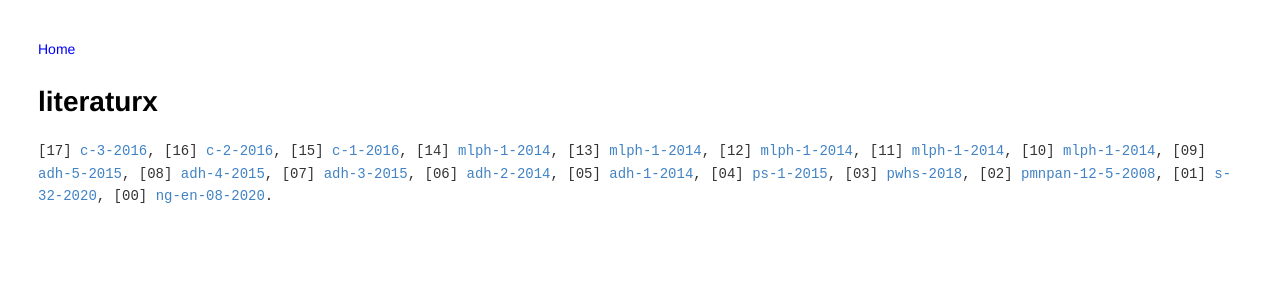
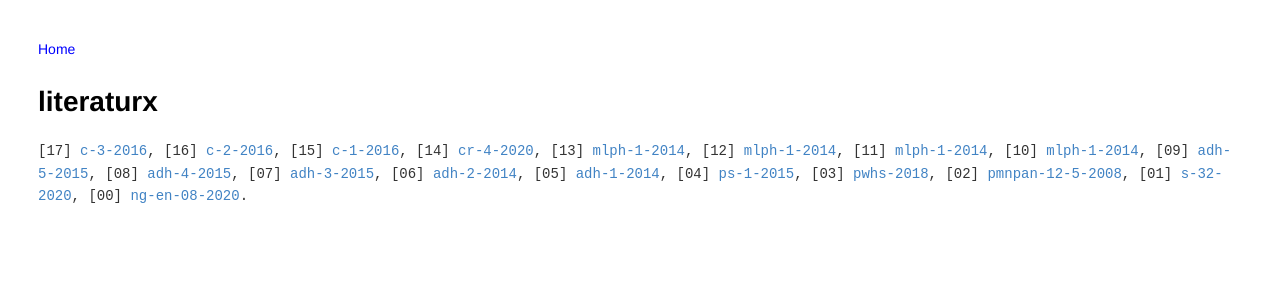
Before and after one commit to literaturx/literaturx.github.io, a Jekyll site: the page built from index.md, in a window 1280 px wide. Shown: the top 300 px of the page. Built offline with Jekyll 4.4.1, drawn with Linux system fonts in a browser that asks for light colours.

```diff
--- a/_posts/20/2020-08-04-0.md
+++ b/_posts/20/2020-08-04-0.md
@@ -1,7 +1,7 @@
 ---
 layout: post
 author: literaturx
-title: "mlph-1-2014"
+title: "cr-4-2020"
 category: "textbook"
 tags: ["covid"]
 date: 2020-08-04 12:00:00 +07
```
